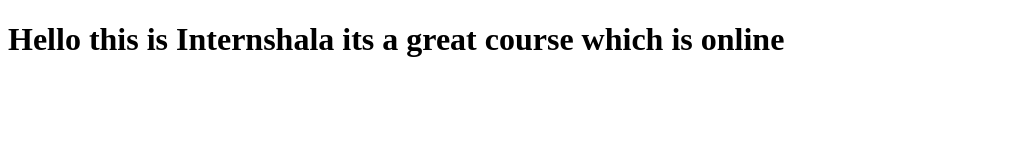
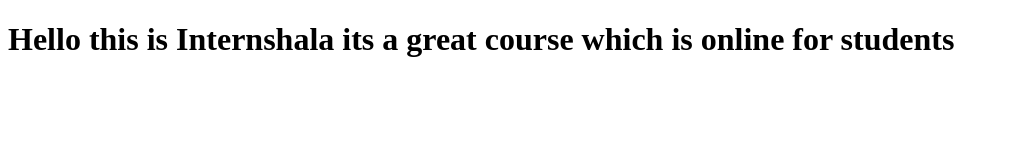
Before and after one commit to akhileshzadav/Internshala-Repository, a plain HTML site: page site/index.html in a window 1280 px wide. Shown: the whole page, without its empty margins (0-1009 px from the left). Drawn offline with Linux system fonts and the light colour scheme.

Commit message:
small addition

```diff
--- a/site/index.html
+++ b/site/index.html
@@ -4,6 +4,6 @@
 	<title>Hello Internshal</title>
 </head>
 <body>
-<h1> Hello this is Internshala its a great course which is online</h1>
+<h1> Hello this is Internshala its a great course which is online for students</h1>
 </body>
 </html>
```
